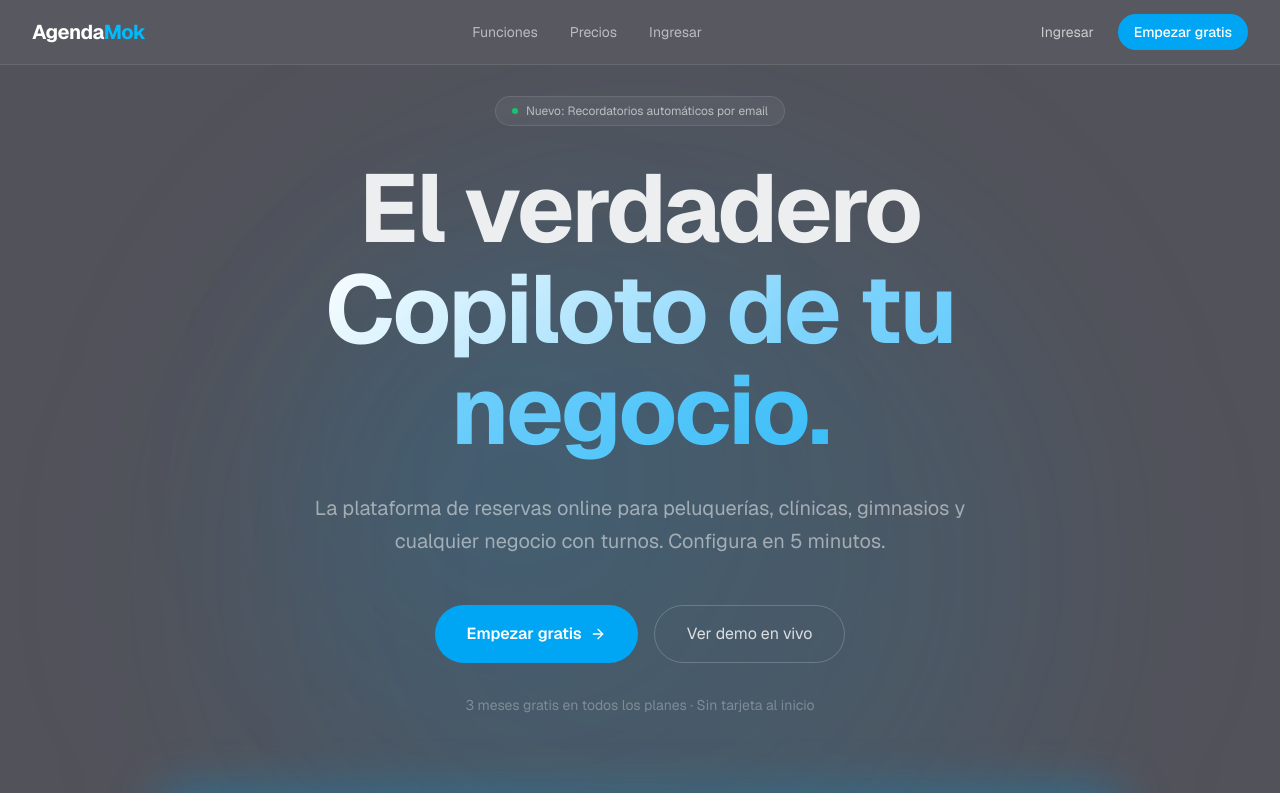
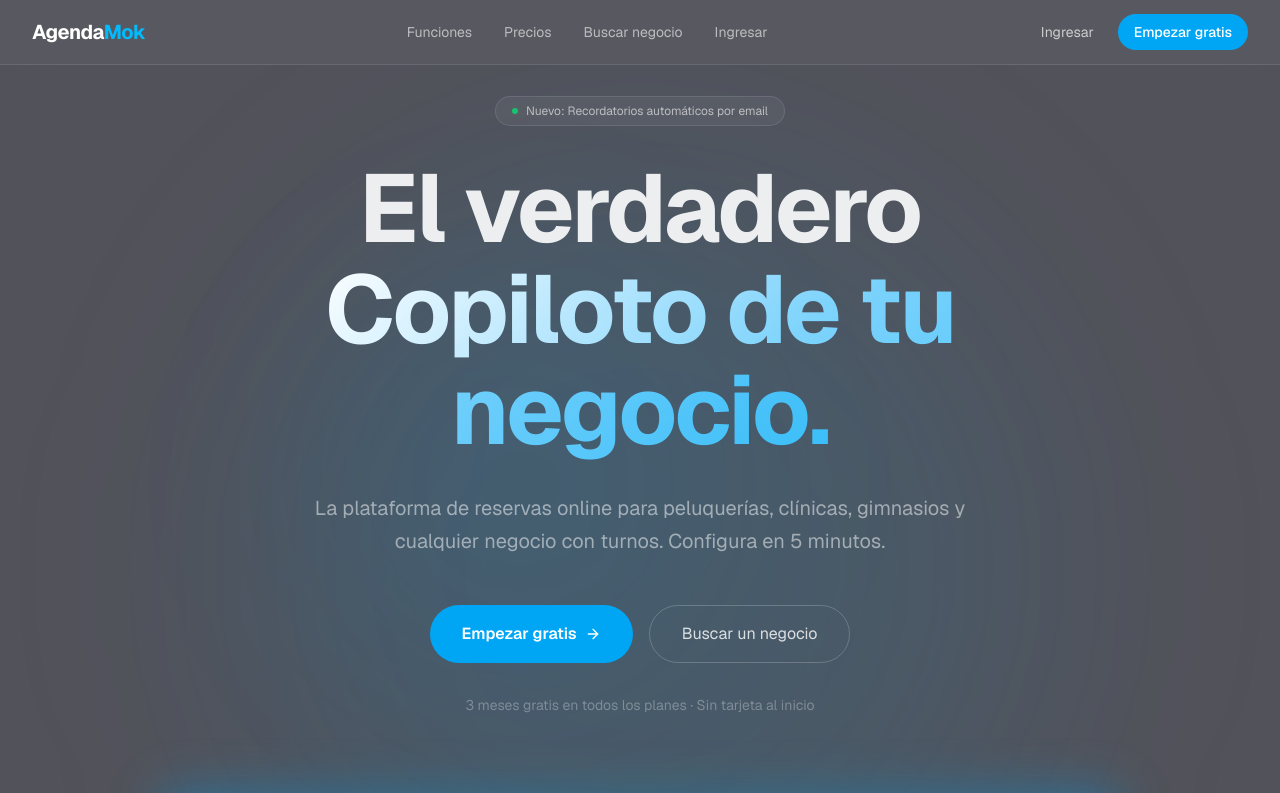
Before and after one commit to josetomas-chi/agendamok, a Next.js app: page / in a window 1280 px wide. Shown: the top 793 px of the page. Built offline with nearby package versions, Linux system fonts and the light colour scheme.

Commit message:
feat: add buscar link to landing nav and hero CTA

```diff
--- a/src/app/page.tsx
+++ b/src/app/page.tsx
@@ -164,6 +164,7 @@ export default function LandingPage() {
           <nav className="hidden md:flex items-center gap-8 text-sm text-white/60">
             <Link href="#features" className="hover:text-white transition-colors">Funciones</Link>
             <Link href="#pricing" className="hover:text-white transition-colors">Precios</Link>
+            <Link href="/buscar" className="hover:text-white transition-colors">Buscar negocio</Link>
             <Link href="/login" className="hover:text-white transition-colors">Ingresar</Link>
           </nav>
           <div className="flex items-center gap-3">
@@ -208,8 +209,8 @@ export default function LandingPage() {
                 Empezar gratis
                 <ArrowRight className="w-4 h-4 group-hover:translate-x-1 transition-transform" />
               </Link>
-              <Link href="/book/demo" className="inline-flex items-center justify-center px-8 py-4 border border-white/20 hover:border-white/40 hover:bg-white/5 transition-all rounded-full text-base text-white/80">
-                Ver demo en vivo
+              <Link href="/buscar" className="inline-flex items-center justify-center gap-2 px-8 py-4 border border-white/20 hover:border-white/40 hover:bg-white/5 transition-all rounded-full text-base text-white/80">
+                Buscar un negocio
               </Link>
             </div>
 
```
